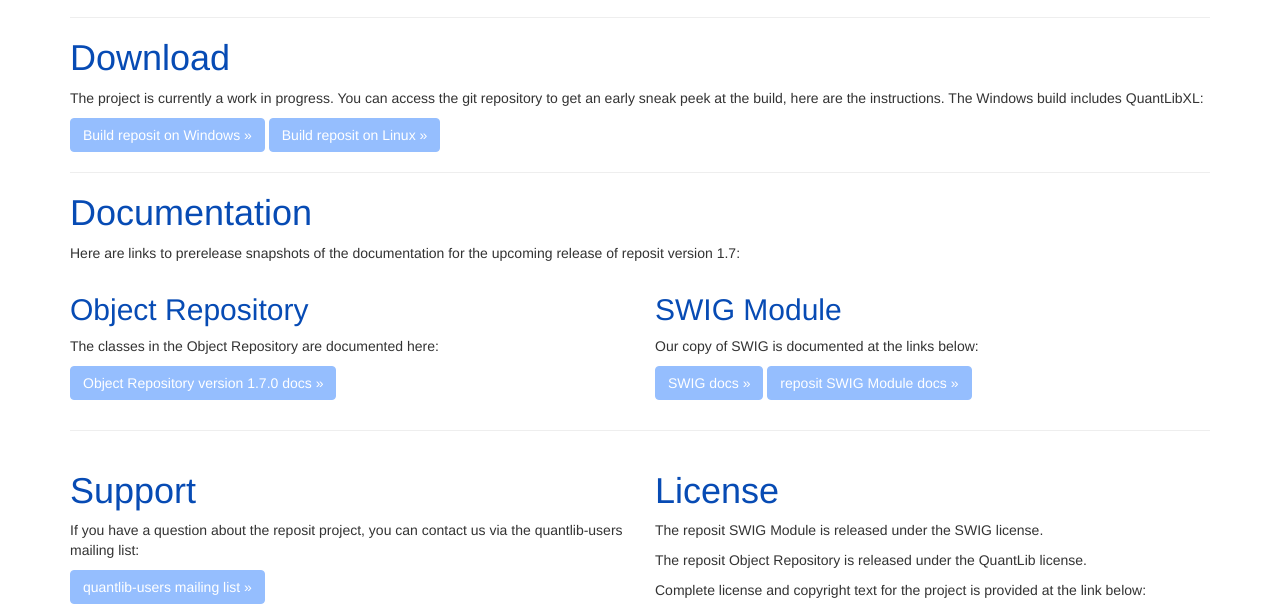
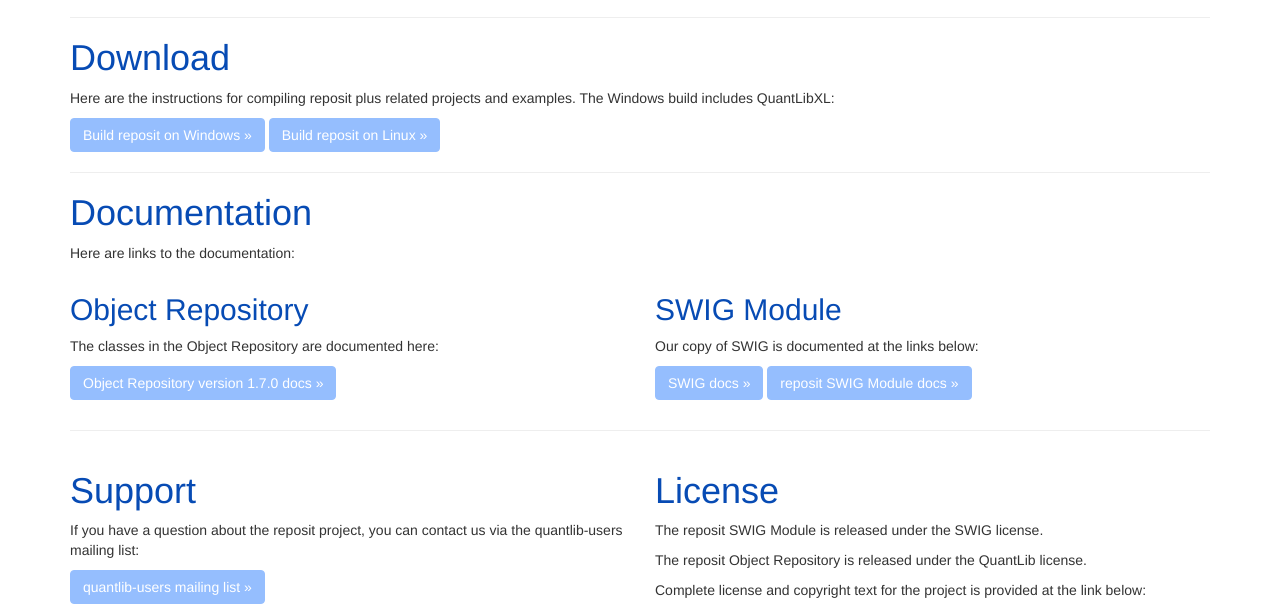
Before and after one commit to eehlers/reposit, a plain HTML site: page site/index.html in a window 1280 px wide. Shown: the part 930-1537 px from the top of the page. Drawn offline with nearby package versions, Linux system fonts and the light colour scheme.

Commit message:
update docs

```diff
--- a/site/index.html
+++ b/site/index.html
@@ -142,20 +142,18 @@ in case you want to customize it.</li>
 <hr>
 <section id="download">
 <h1>Download</h1>
-<p>The project is currently a work in progress.  You can access the git
-repository to get an early sneak peek at the build, here are the
-instructions.  The Windows build includes QuantLibXL:</p>
+<p>Here are the instructions for compiling reposit plus related projects and
+examples.  The Windows build includes QuantLibXL:</p>
 <p>
-<a class="btn btn-primary" href="docs/latest/build_git_swig_windows.html" role="button">Build reposit on Windows &raquo;</a>
-<a class="btn btn-primary" href="docs/latest/build_git_swig_linux.html" role="button">Build reposit on Linux &raquo;</a>
+<a class="btn btn-primary" href="docs/latest/build_release_swig_windows.html" role="button">Build reposit on Windows &raquo;</a>
+<a class="btn btn-primary" href="docs/latest/build_release_swig_linux.html" role="button">Build reposit on Linux &raquo;</a>
 </p>
 </section>
 
 <hr>
 <section id="documentation">
 <h1>Documentation</h1>
-<p>Here are links to prerelease snapshots of the documentation for the upcoming
-release of reposit version 1.7:</p>
+<p>Here are links to the documentation:</p>
       <div class="row">
         <div class="col-md-6">
             <h2>Object Repository</h2>
```
Also changed, not shown: 1 other file.
